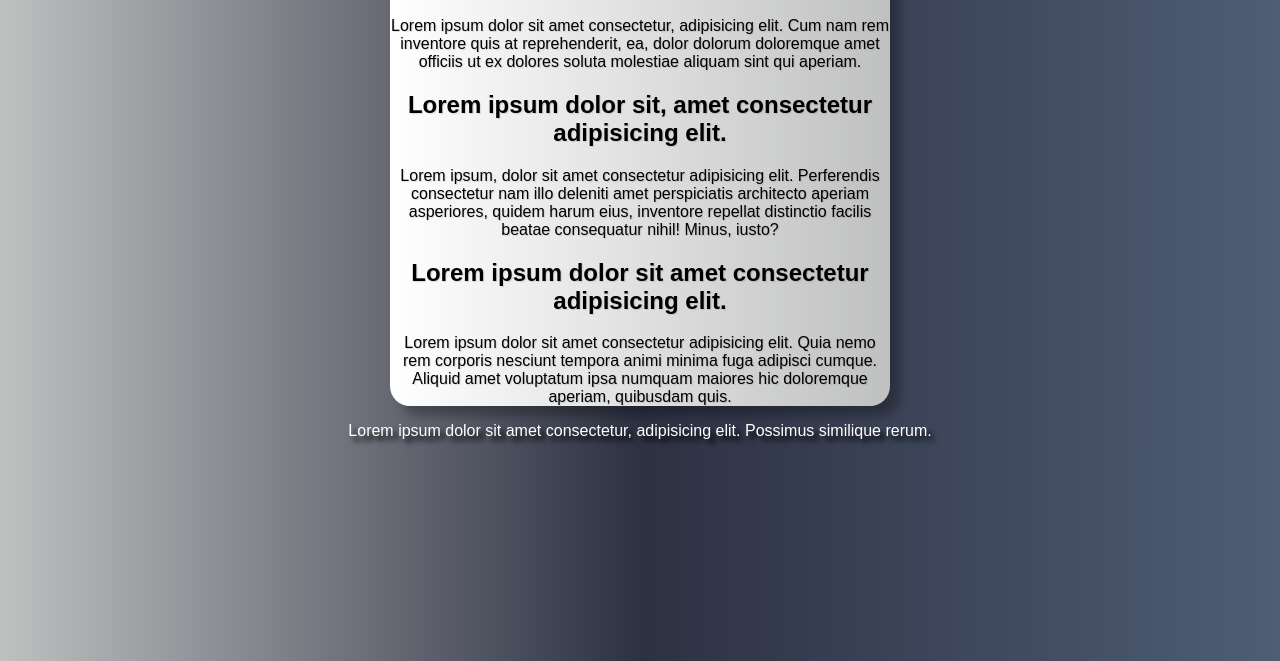
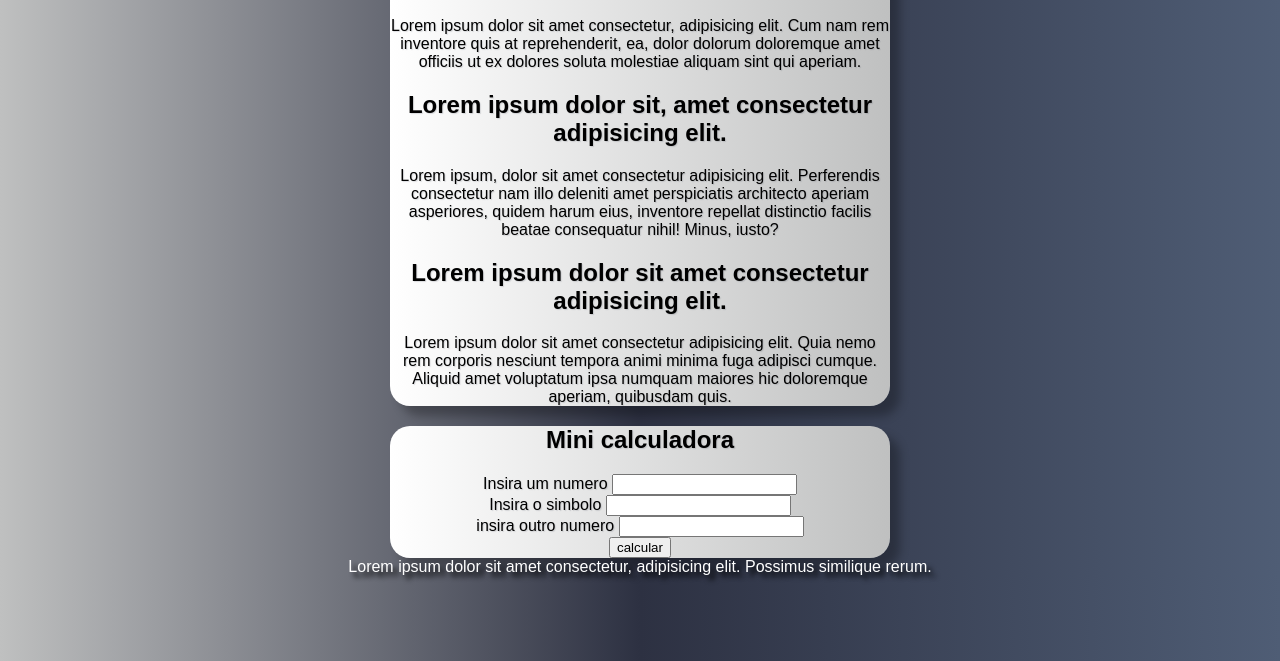
Before and after one commit to thigo47/site.interessante, a plain HTML site: page index.html in a window 1280 px wide. Shown: the part 139-800 px from the top of the page. Drawn offline with Linux system fonts and the light colour scheme.

Commit message:
interaçao completa

```diff
--- a/index.html
+++ b/index.html
@@ -25,8 +25,27 @@
         <p>Lorem ipsum dolor sit amet consectetur adipisicing elit. Quia nemo rem corporis nesciunt tempora animi minima fuga adipisci cumque. Aliquid amet voluptatum ipsa numquam maiores hic doloremque aperiam, quibusdam quis.</p>
     </section>
 
+    <section>
+        <h1>Mini calculadora</h1>
+        <div>
+            Insira um numero <input type="number" name="txtnum" id="txtnum">
+        </div>
+
+        <div>Insira o simbolo
+            <input type="text" name="simbol" id="simbol">
+        </div>
+
+        <div>
+            insira outro numero <input type="number" name="txtnum2" id="txtnum2">
+        </div>
+        <button onclick="calcular()">calcular</button>
+
+        <div id="resp"></div>
+    </section>
+
     <footer>
         Lorem ipsum dolor sit amet consectetur, adipisicing elit. Possimus similique rerum.
     </footer>
+    <script src="script.js"></script>
 </body>
 </html>
--- /dev/null
+++ b/script.js
@@ -0,0 +1,22 @@
+let i = {
+    num1 : document.getElementById("txtnum"),
+    sinal: document.getElementById("simbol"),
+    num2 : document.getElementById("txtnum2"),
+    res : document.getElementById("resp"),
+}
+function calcular(){
+    if (i.num1.value == 0 || i.num2.value == 0) {
+        window.alert("insira valores por favor")
+
+    }else if (i.sinal.value != "-"  && i.sinal.value != "+" && i.sinal.value != "*" ) {
+        window.alert("Insira um sinal valido por favor")
+    }else{
+        if (i.sinal.value == "+") {
+            i.res.innerHTML = `${Number(i.num1.value) + Number(i.num2.value)}`
+        } else if(i.sinal.value == "-"){
+        i.res.innerHTML = `${Number(i.num1.value) -  Number(i.num2.value)}`
+        }else if (i.sinal.value == "*" ){
+            i.res.innerHTML = `${Number(i.num1.value) * Number(i.num2.value)}`
+        }
+    }
+}
```
